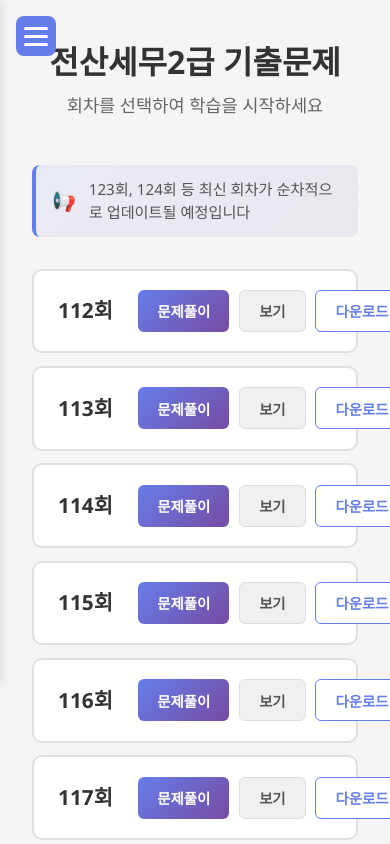
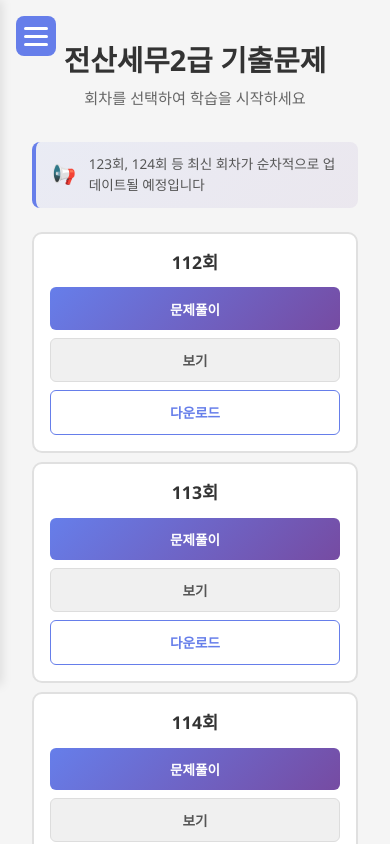
Before and after one commit to chanjini04b-jpg/exam, a plain HTML site: page index.html in a window 390 px wide. Drawn offline with Linux system fonts and the light colour scheme.

Commit message:
홈화면 모바일 최적화

```diff
--- a/styles.css
+++ b/styles.css
@@ -1162,13 +1162,59 @@ body {
         padding: 1.5rem 1rem;
     }
 
+    .home-header {
+        margin-bottom: 2rem;
+    }
+
+    .home-header h1 {
+        font-size: 1.8rem;
+    }
+
+    .home-subtitle {
+        font-size: 0.95rem;
+    }
+
     .update-notice {
         padding: 0.8rem 1rem;
         font-size: 0.85rem;
+        margin-bottom: 1.5rem;
     }
 
     .notice-icon {
         font-size: 1.2rem;
+    }
+
+    .notice-text {
+        font-size: 0.85rem;
+    }
+
+    /* 회차 목록 모바일 */
+    .round-list {
+        gap: 0.6rem;
+    }
+
+    .round-item {
+        flex-direction: column;
+        align-items: stretch;
+        padding: 1rem;
+        gap: 0.8rem;
+    }
+
+    .round-label {
+        font-size: 1.1rem;
+        min-width: auto;
+        text-align: center;
+    }
+
+    .round-actions {
+        flex-direction: column;
+        gap: 0.5rem;
+    }
+
+    .action-btn {
+        width: 100%;
+        padding: 0.7rem 1rem;
+        font-size: 0.85rem;
     }
 
     /* 퀴즈 섹션 모바일 */
```
